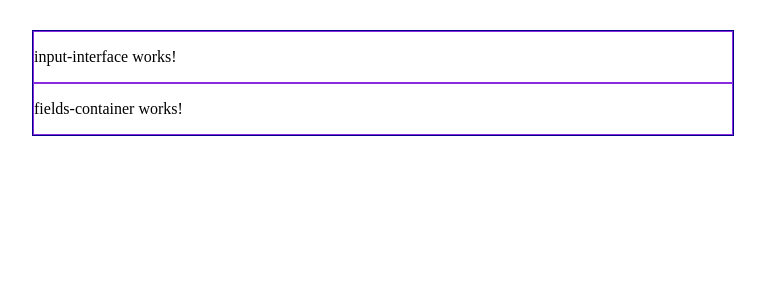
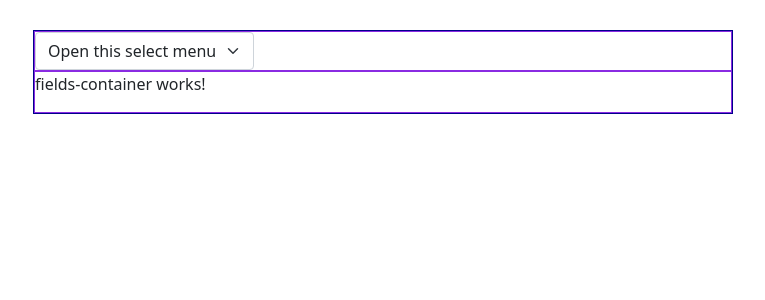
Before and after one commit to Viarus/sheep-project, an Angular app: page / in a window 1280 px wide. Shown: the top 300 px of the page, without its empty margins (257-1022 px from the left). Built offline with nearby package versions, Linux system fonts and the light colour scheme.

Commit message:
added bootstrap to the project

```diff
--- a/src/app/input-interface/input-interface.component.html
+++ b/src/app/input-interface/input-interface.component.html
@@ -1 +1,8 @@
-<p>input-interface works!</p>
+<div>
+  <select class="form-select" aria-label="Default select example">
+    <option selected>Open this select menu</option>
+    <option value="1">One</option>
+    <option value="2">Two</option>
+    <option value="3">Three</option>
+  </select>
+</div>
--- a/src/index.html
+++ b/src/index.html
@@ -6,8 +6,10 @@
   <base href="/">
   <meta name="viewport" content="width=device-width, initial-scale=1">
   <link rel="icon" type="image/x-icon" href="favicon.ico">
+  <link href="https://cdn.jsdelivr.net/npm/bootstrap@5.1.3/dist/css/bootstrap.min.css" rel="stylesheet" integrity="sha384-1BmE4kWBq78iYhFldvKuhfTAU6auU8tT94WrHftjDbrCEXSU1oBoqyl2QvZ6jIW3" crossorigin="anonymous">
 </head>
 <body>
   <app-root></app-root>
+  <script src="https://cdn.jsdelivr.net/npm/bootstrap@5.1.3/dist/js/bootstrap.bundle.min.js" integrity="sha384-ka7Sk0Gln4gmtz2MlQnikT1wXgYsOg+OMhuP+IlRH9sENBO0LRn5q+8nbTov4+1p" crossorigin="anonymous"></script>
 </body>
 </html>
```
